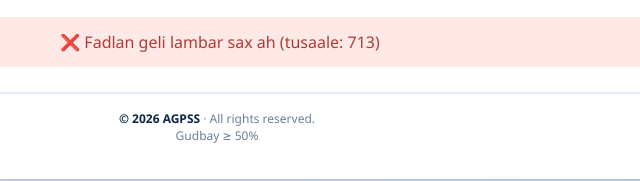
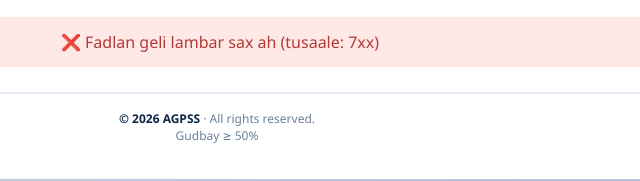
Before and after one commit to ahmedganey/Natiijada2025-2026, a plain HTML site: page index.html in a window 1280 px wide. Both pictures are taken after a click on the button "🔍 Raadi". Shown: the part 408-589 px from the top of the page, 423-1063 px from the left. Drawn offline with Linux system fonts and the light colour scheme.

Commit message:
Update index.html

```diff
--- a/index.html
+++ b/index.html
@@ -546,7 +546,7 @@ function searchStudent() {
 
     // Hubi inuu yahay lambar
     if (isNaN(roll)) {
-        msg.textContent = '❌ Fadlan geli lambar sax ah (tusaale: 713)';
+        msg.textContent = '❌ Fadlan geli lambar sax ah (tusaale: 7xx)';
         msg.className = 'msg error';
         msg.style.display = 'block';
         return;
```
